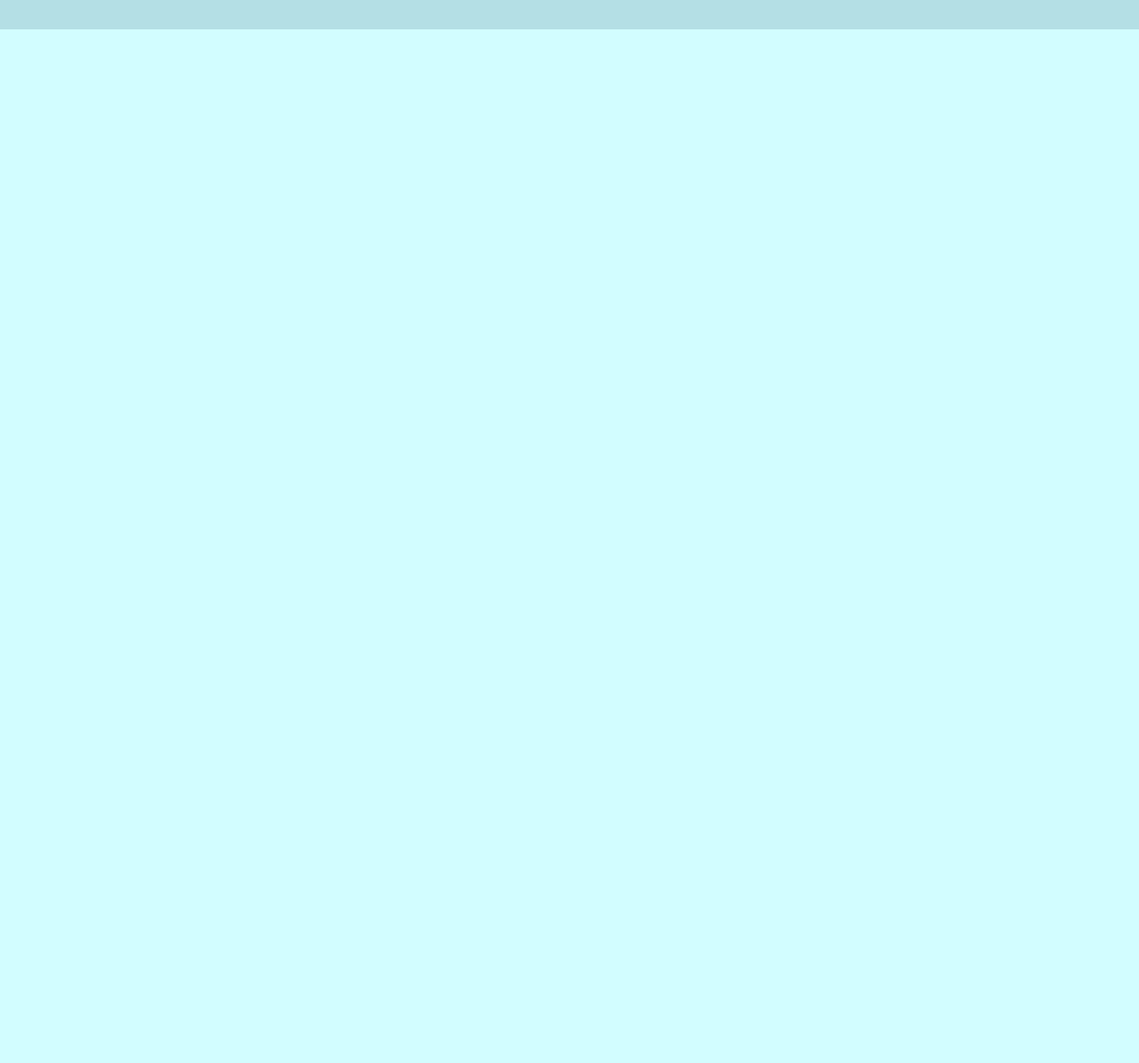
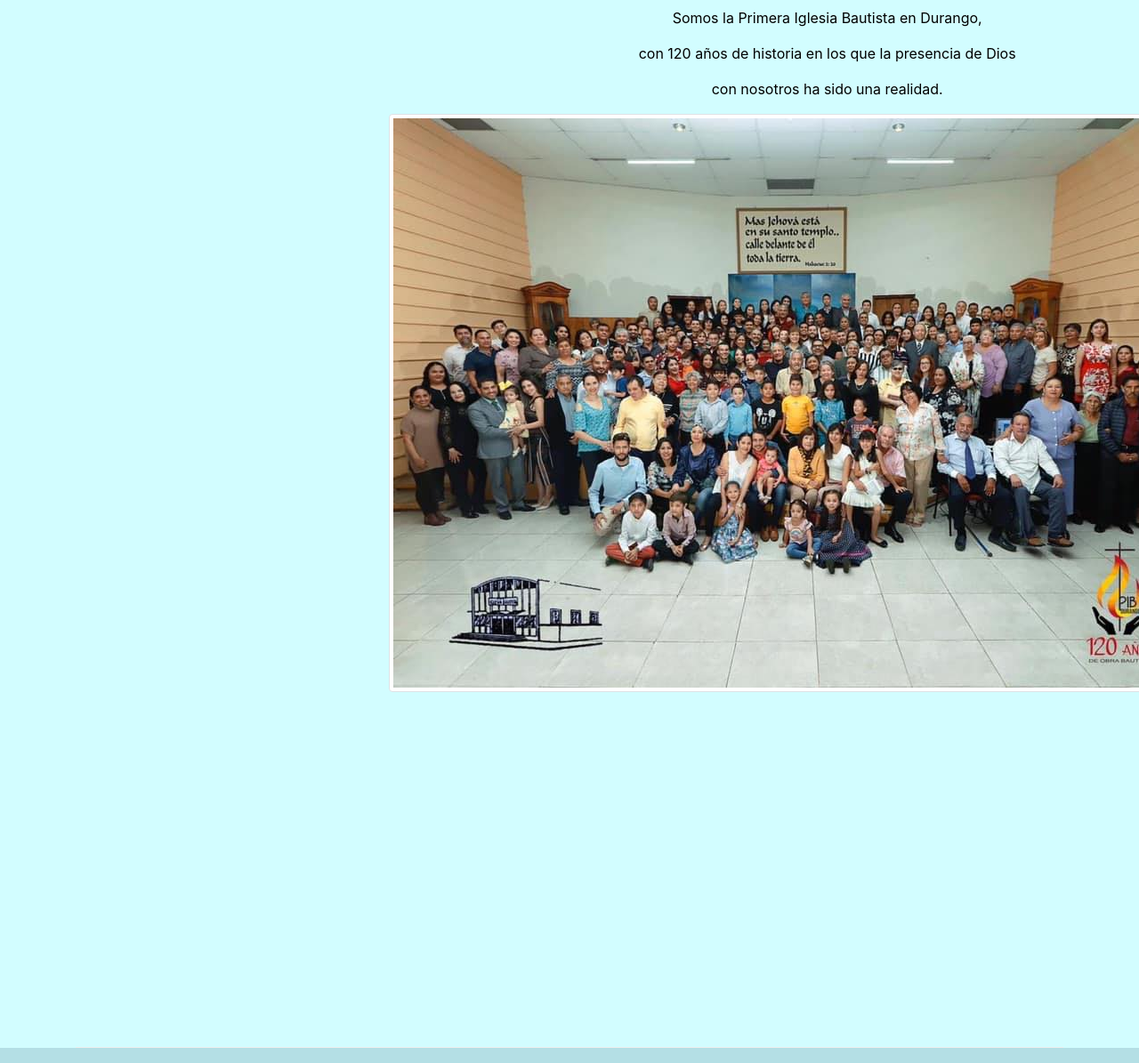
Before and after one commit to arobed2304/final-project-coursera, a website: page index.html in a window 1280 px wide. Shown: the part 560-1755 px from the top of the page at 89% size. Before the commit the page ends 800 px from the top, so only its background shows below. Drawn offline with nearby package versions, Linux system fonts and the light colour scheme.

Commit message:
todos foto

```diff
--- a/index.html
+++ b/index.html
@@ -44,7 +44,7 @@
                     <h1>Primera Iglesia Bautista de Durango</h1>
                 </div>
                 <div class="col-12 col-sm-6 text-right ">
-                    <h1 class="font-weight-bold">WELCOME HOME!</h1>
+                    <h1 class="display-1">WELCOME HOME!</h1>
                 </div>
                 <div class="col-12  offset-sm-5">
                     <h3 >We are a local church </h3>
@@ -55,6 +55,27 @@
             </div>
         </div>
     </header>
+
+    <div>
+        <div  class ="row content-center">
+            <div class="col-auto text-center offset-sm-4">
+                <p>Somos la Primera Iglesia Bautista en Durango, </p>
+                <p>   con 120 años de historia en los que la presencia de Dios</p>
+                <p> con nosotros ha sido una realidad.</p>
+                <div class="media">
+                    <img class="d-flex mr-3 img-thumbnail " src="./images/iglesia.jpg" alt="todos">
+                </div>
+            </div>
+       </div>
+        <div class="container">
+            <div class="row row-content">
+
+
+
+
+            </div>
+        </div>
+    </div>
 
 
 
```
Also changed, not shown: images/iglesia.jpg (added), images/pastor.jpg (added).
